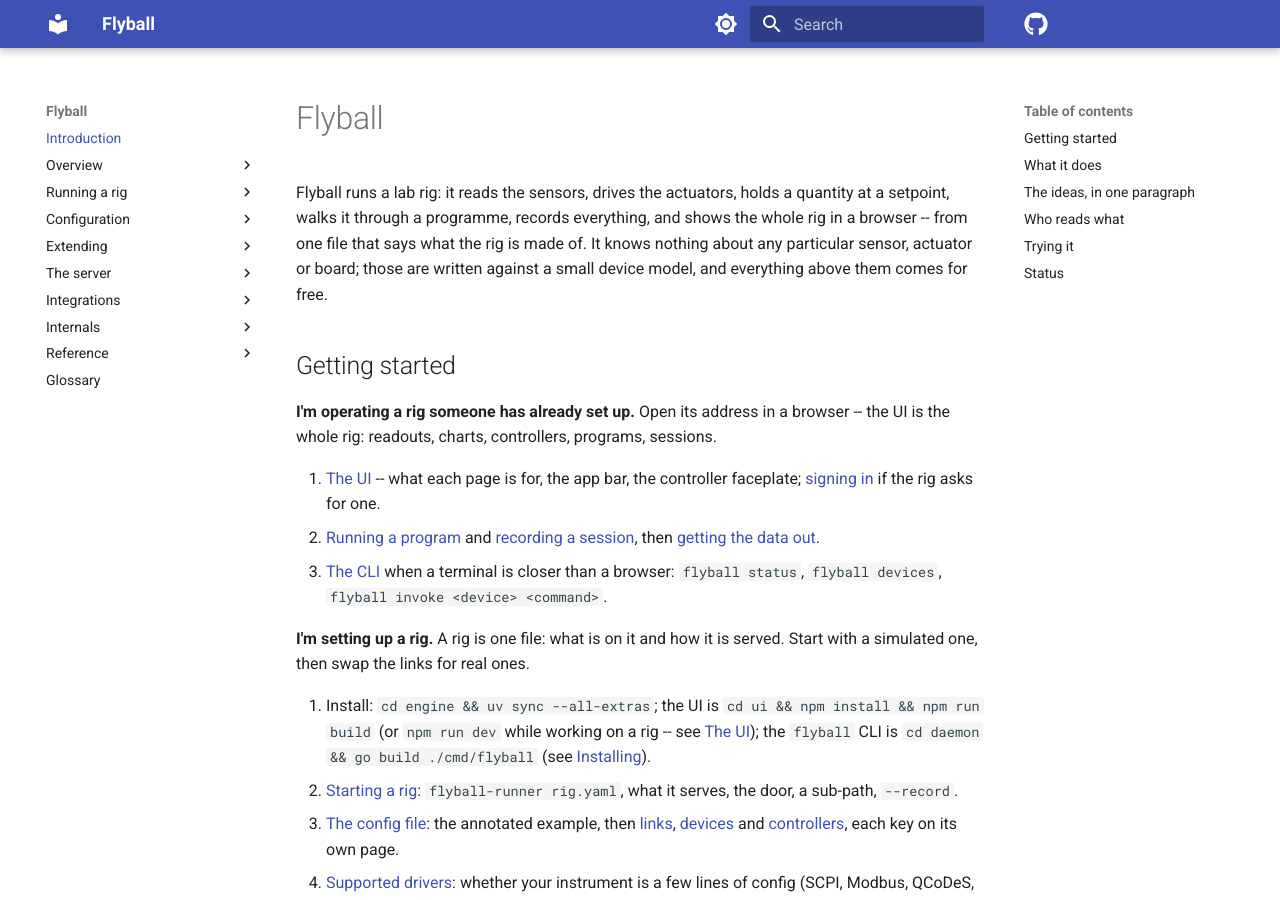
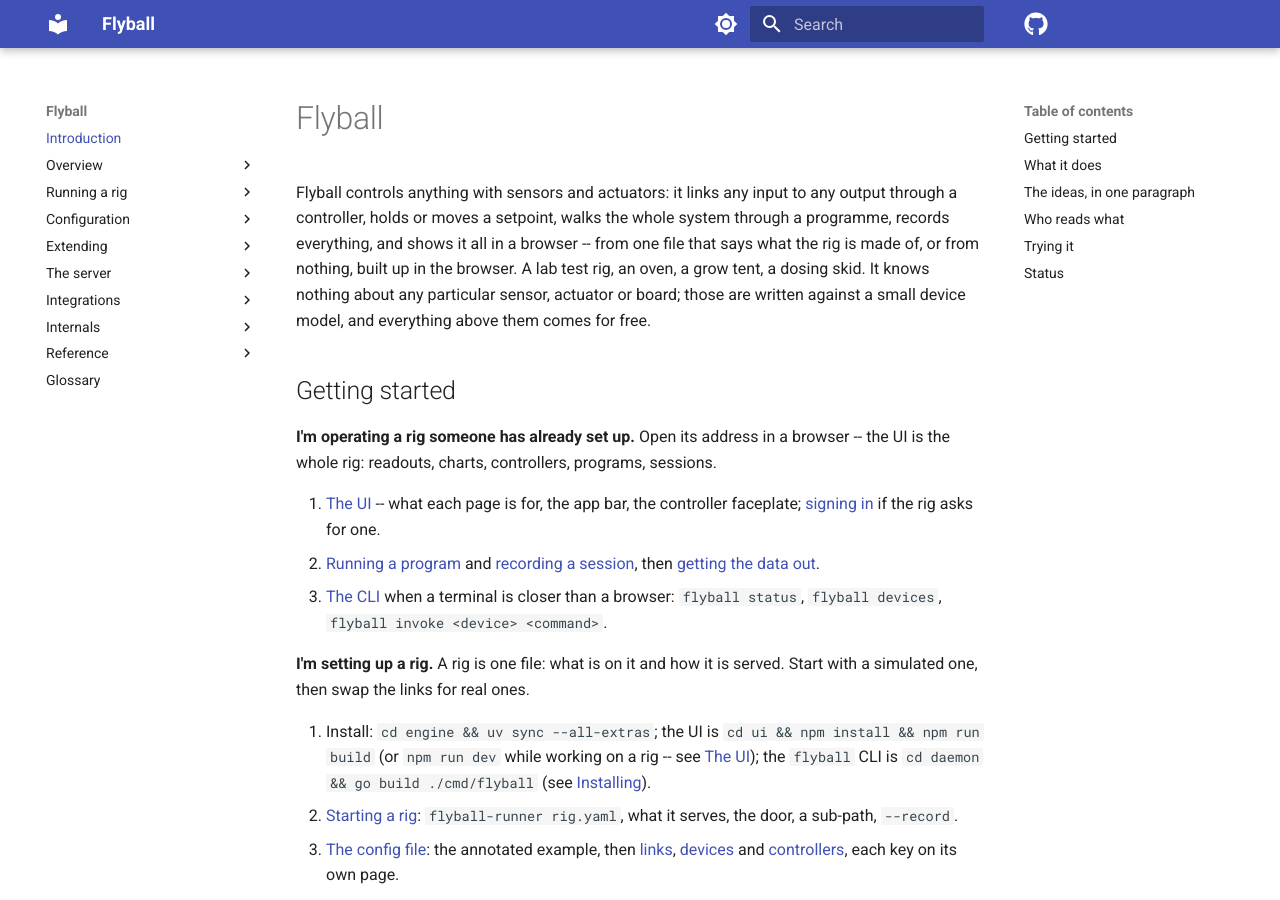
Before and after one commit to bengineer42/flyball, an MkDocs documentation site: the page built from book/src/index.md, in a window 1280 px wide and 900 px high. Built offline with MkDocs 1.6.1 and Material for MkDocs 9.7.7, drawn with Linux system fonts in a browser that asks for light colours; comment, search, counter and statistics services are not loaded; the version menu is left out.

Commit message:
docs: the book and the engine README open on what flyball is, not a lab rig; the program editor described
Signed-off-by: Bengineer <158306087+bengineer42@users.noreply.github.com>

```diff
--- a/book/src/index.md
+++ b/book/src/index.md
@@ -1,11 +1,13 @@
 # Flyball
 
-Flyball runs a lab rig: it reads the sensors, drives the actuators, holds a
-quantity at a setpoint, walks it through a programme, records everything,
-and shows the whole rig in a browser -- from one file that says what the
-rig is made of. It knows nothing about any particular sensor, actuator or
-board; those are written against a small device model, and everything above
-them comes for free.
+Flyball controls anything with sensors and actuators: it links any input to
+any output through a controller, holds or moves a setpoint, walks the whole
+system through a programme, records everything, and shows it all in a
+browser -- from one file that says what the rig is made of, or from nothing,
+built up in the browser. A lab test rig, an oven, a grow tent, a dosing skid.
+It knows nothing about any particular sensor, actuator or board; those are
+written against a small device model, and everything above them comes for
+free.
 
 ## Getting started
 
```
Also changed, not shown: book/src/1-running/programs/index.md (+5 -1 lines), book/src/1-running/ui/index.md (+1 -1 lines), engine/README.md.
